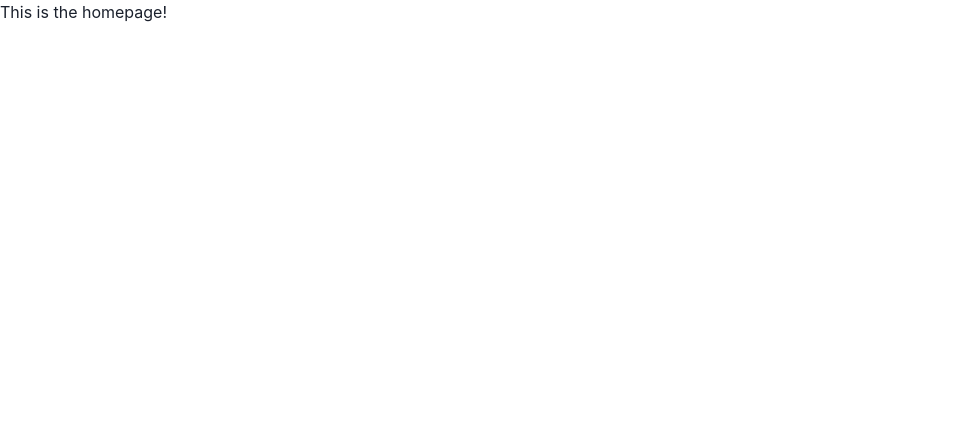
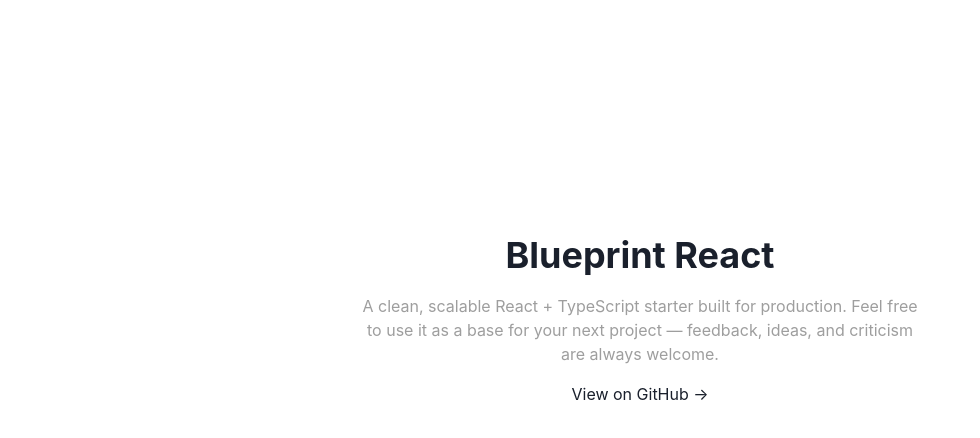
Before and after one commit to themane04/blueprint-react, a React (Vite) app: page / in a window 1280 px wide. Shown: the top 438 px of the page, without its empty margins (0-980 px from the left). Built offline with nearby package versions, Linux system fonts and the light colour scheme.

Commit message:
fix: improved styles

```diff
--- a/index.html
+++ b/index.html
@@ -4,7 +4,7 @@
     <meta charset="UTF-8"/>
 
     <!-- TODO: Add a Favicon   -->
-    <link rel="icon" type="image/svg+xml" href="/favicon"/>
+    <link rel="icon" type="image/svg+xml" href="/site/favicon.png"/>
 
     <!-- TODO: Add your Fonts here   -->
 
--- a/public/service-worker.js
+++ b/public/service-worker.js
@@ -18,6 +18,7 @@
           ...PRECACHE_URLS,
 
           // ADD URLS
+          "/site/favicon.png",
         ])
       )
   );
--- a/src/i18n/hooks/useI18nToast.ts
+++ b/src/i18n/hooks/useI18nToast.ts
@@ -28,7 +28,7 @@
       returnObjects: false
     });
 
-    return typeof value === "string" && value.trim() !== "" ? value : key;
+    return value.trim() !== "" ? value : key;
   }
 
   /**
--- a/src/i18n/locales/en/common.json
+++ b/src/i18n/locales/en/common.json
@@ -1,3 +1,12 @@
 {
-  "homepageText": "This is the homepage!"
+  "homepage": {
+    "title": "Blueprint React",
+    "description": "A clean, scalable React + TypeScript starter built for production. Feel free to use it as a base for your next project — feedback, ideas, and criticism are always welcome.",
+    "github": "View on GitHub →"
+  },
+  "notFound": {
+    "title": "Page Not Found",
+    "description": "The page you are looking for does not exist or has been moved.",
+    "cta": "Back to Home"
+  }
 }
--- a/src/pages/homepage/Homepage.tsx
+++ b/src/pages/homepage/Homepage.tsx
@@ -1,13 +1,40 @@
-import { Text } from "@chakra-ui/react";
+import { Flex, Heading, Link, Text } from "@chakra-ui/react";
 import type { JSX } from "react";
 
 import { useI18n } from "../../hooks";
 
 /**
- * Homepage component that displays a welcome message.
- * @returns A JSX element containing the translated homepage text.
+ * Homepage component that displays a welcome message and a link to the GitHub repository.
+ * @returns A centered layout with the blueprint title, description, and GitHub link.
  */
 export const Homepage = (): JSX.Element => {
   const { t } = useI18n();
-  return <Text>{t("common:homepageText")}</Text>;
+
+  return (
+    <Flex
+      direction="column"
+      align="center"
+      justify="center"
+      minH="80vh"
+      gap="16px"
+      px="24px"
+      textAlign="center"
+    >
+      <Heading size="xl">{t("common:homepage.title")}</Heading>
+
+      <Text
+        maxW="560px"
+        color="text.muted"
+      >
+        {t("common:homepage.description")}
+      </Text>
+
+      <Link
+        href="https://github.com/themane04/blueprint-react"
+        isExternal
+      >
+        {t("common:homepage.github")}
+      </Link>
+    </Flex>
+  );
 };
--- /dev/null
+++ b/src/pages/notFoundPage/NotFoundPage.tsx
@@ -0,0 +1,45 @@
+import { Button, Flex, Heading, Text } from "@chakra-ui/react";
+import type { JSX } from "react";
+import { useNavigate } from "react-router-dom";
+
+import { useI18n } from "../../hooks";
+import { paths } from "../../router/routes/utils";
+
+/**
+ * 404 Not Found page displayed when a user navigates to a non-existent route.
+ * @returns A centered layout with a not found message and a button to return home.
+ */
+export const NotFoundPage = (): JSX.Element => {
+  const { t } = useI18n();
+  const navigate = useNavigate();
+
+  return (
+    <Flex
+      direction="column"
+      align="center"
+      justify="center"
+      minH="80vh"
+      gap="16px"
+      px="24px"
+      textAlign="center"
+    >
+      <Heading size="4xl">404</Heading>
+
+      <Heading size="lg">{t("common:notFound.title")}</Heading>
+
+      <Text
+        maxW="400px"
+        color="text.muted"
+      >
+        {t("common:notFound.description")}
+      </Text>
+
+      <Button
+        variant="primary"
+        onClick={() => navigate(paths.public.root)}
+      >
+        {t("common:notFound.cta")}
+      </Button>
+    </Flex>
+  );
+};
--- /dev/null
+++ b/src/pages/notFoundPage/index.ts
@@ -0,0 +1 @@
+export * from "./NotFoundPage";
--- a/src/router/roots/NotFoundRoot.tsx
+++ b/src/router/roots/NotFoundRoot.tsx
@@ -1,14 +1,8 @@
-import { Text } from "@chakra-ui/react";
-
+import { NotFoundPage } from "../../pages/notFoundPage";
 import { paths } from "../routes/utils";
 
 /** The route for the Not Found page, displayed when a user navigates to an undefined route. */
 export const notFoundRoot = {
   path: paths.notFound,
-  element: (
-    <Text>
-      Page not found! (Remember to replace this text with a fancy page :) -
-      src/router/roots/NotFoundRoot.tsx)
-    </Text>
-  )
+  element: <NotFoundPage />
 };
```
Also changed, not shown: public/site/favicon.png (added).
